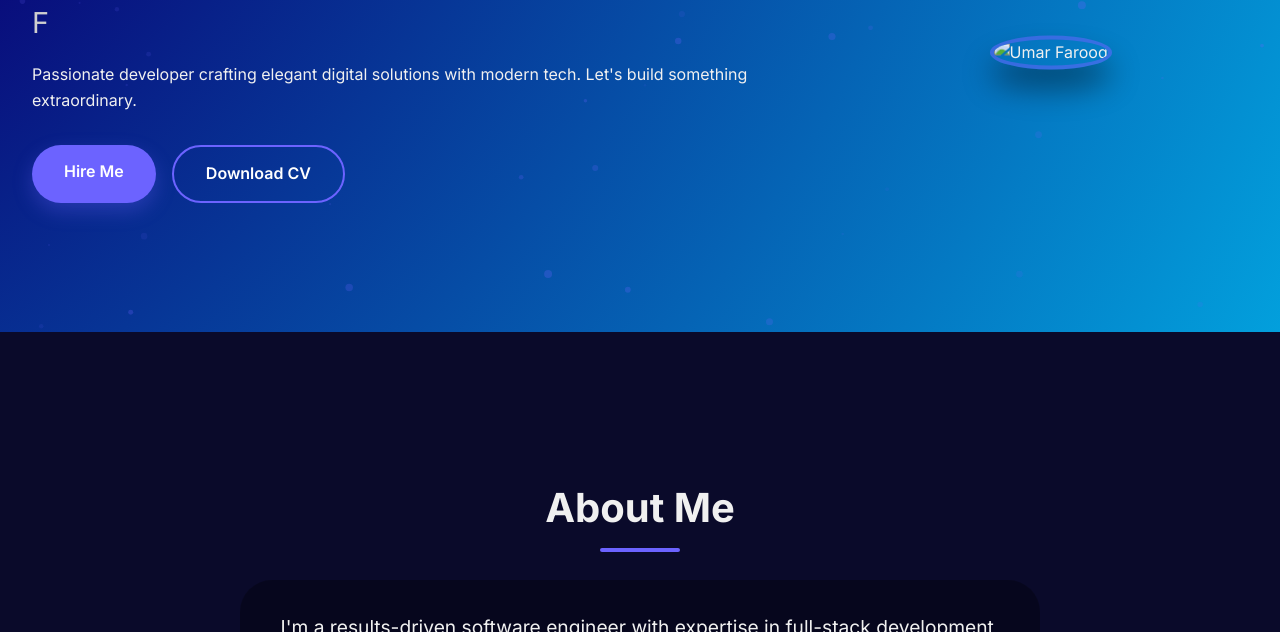
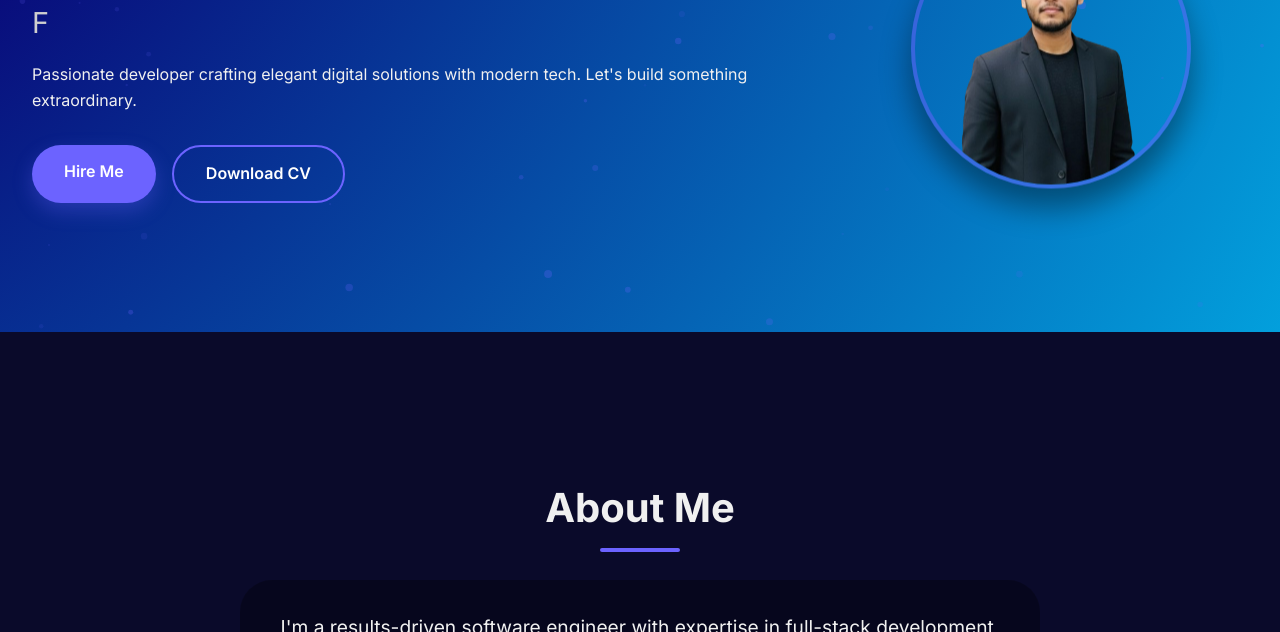
Before and after one commit to umarfarooqoq90368-prog/Umar, a plain HTML site: page index.html in a window 1280 px wide. Shown: the part 468-1100 px from the top of the page. Drawn offline with Linux system fonts and the light colour scheme.

Commit message:
Update index.html

```diff
--- a/index.html
+++ b/index.html
@@ -374,7 +374,7 @@
             <div class="hero-avatar">
                 <!-- 🔽🔽🔽 PUT YOUR IMAGE FILENAME HERE 🔽🔽🔽 -->
                 <!-- Example: if your image is named "mareimg.jpg", write src="mareimg.jpg" -->
-                <img src="PROFILE.png" alt="Umar Farooq">
+                <img src="PIROFILE.png" alt="Umar Farooq">
                 <!-- 🔼🔼🔼 REPLACE "your-image-name.jpg" WITH YOUR ACTUAL IMAGE FILE NAME 🔼🔼🔼 -->
             </div>
         </div>
```
